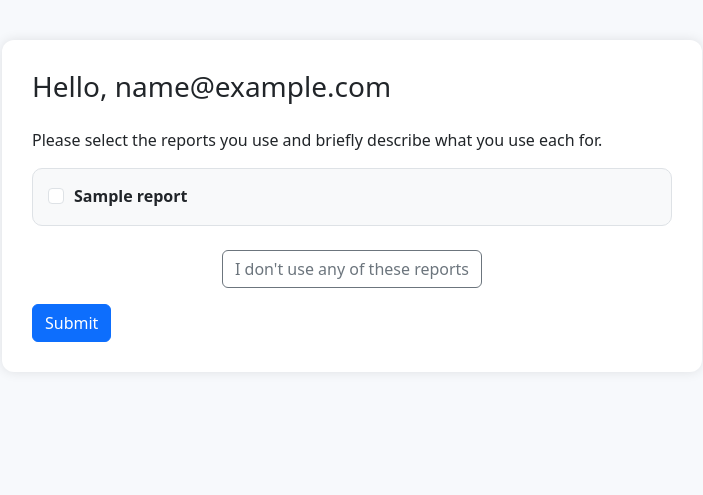
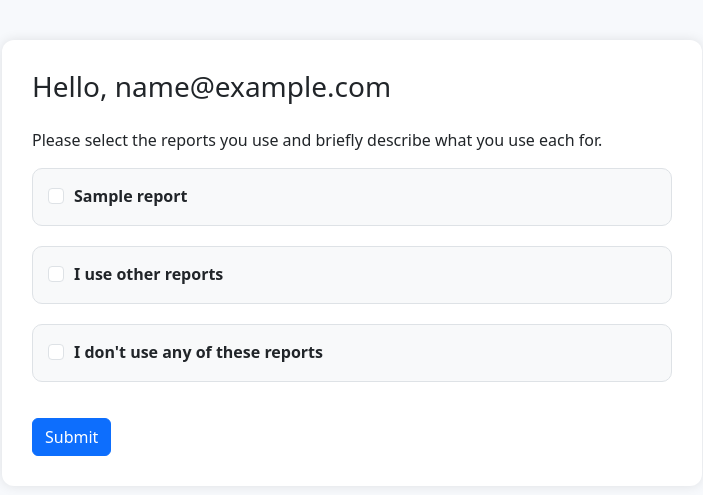
Before and after one commit to CraigVanDijk/exim-report-form-app, a Flask app: template templates/form.html in a window 1280 px wide. Shown: the top 495 px of the page, without its empty margins (288-991 px from the left). Run offline with Flask 3, Linux system fonts and the light colour scheme; the template is opened without the code that fills it: most values are stand-ins (such as "Sample title", 1, 10 or a date in 2020).

Commit message:
Update UI

```diff
--- a/templates/form.html
+++ b/templates/form.html
@@ -58,12 +58,26 @@
             </div>
             {% endfor %}
 
-            <!-- "I don't use any of these reports" Button -->
-            <div class="text-center mt-4">
-                <button type="button" class="btn btn-outline-secondary" id="noReportsButton">
+        <!-- New Block: I use other reports -->
+        <div class="report-group">
+            <div class="form-check">
+                <input class="form-check-input" type="checkbox" id="otherReportsCheckbox" name="uses_other_reports">
+                <label class="form-check-label fw-bold" for="otherReportsCheckbox">
+                    I use other reports
+                </label>
+            </div>
+            <textarea class="form-control mt-2 report-reason" id="otherReportsReason" name="other_reports_reason" rows="2" placeholder="Please describe the other reports you use"></textarea>
+        </div>
+
+        <!-- New Block: I don't use any of these reports -->
+        <div class="report-group">
+            <div class="form-check">
+                <input class="form-check-input" type="checkbox" id="noReportsCheckbox" name="no_reports_used">
+                <label class="form-check-label fw-bold" for="noReportsCheckbox">
                     I don't use any of these reports
-                </button>
+                </label>
             </div>
+        </div>
 
             <!-- Submit Button (with custom validation) -->
             <button type="button" class="btn btn-primary mt-3" id="validateBeforeSubmit">Submit</button>
@@ -90,9 +104,8 @@
     </div>
 </div>
 
-<!-- JavaScript for validation and modal control -->
 <script>
-    // Show/hide textareas when checkboxes change
+    // Toggle individual report textareas
     document.querySelectorAll(".report-checkbox").forEach((checkbox) => {
         checkbox.addEventListener("change", function () {
             const report = this.dataset.report;
@@ -104,23 +117,57 @@
                 textarea.value = "";
                 textarea.classList.remove("is-invalid");
             }
+
+            // Uncheck "noReportsCheckbox" if any report is checked
+            if (this.checked) {
+                document.getElementById("noReportsCheckbox").checked = false;
+            }
         });
     });
 
-    // Custom form validation before showing modal
+    // Toggle "other reports" textarea
+    const otherReportsCheckbox = document.getElementById("otherReportsCheckbox");
+    const otherReportsReason = document.getElementById("otherReportsReason");
+    otherReportsCheckbox.addEventListener("change", function () {
+        if (this.checked) {
+            otherReportsReason.style.display = "block";
+            document.getElementById("noReportsCheckbox").checked = false;
+        } else {
+            otherReportsReason.style.display = "none";
+            otherReportsReason.value = "";
+            otherReportsReason.classList.remove("is-invalid");
+        }
+    });
+
+    // Handle "I don't use any reports" logic
+    document.getElementById("noReportsCheckbox").addEventListener("change", function () {
+        if (this.checked) {
+            // Uncheck all report checkboxes
+            document.querySelectorAll(".report-checkbox, #otherReportsCheckbox").forEach((cb) => {
+                cb.checked = false;
+            });
+
+            // Hide and clear all textareas
+            document.querySelectorAll(".report-reason").forEach((ta) => {
+                ta.style.display = "none";
+                ta.value = "";
+                ta.classList.remove("is-invalid");
+            });
+        }
+    });
+
+    // Form validation and modal trigger
     document.getElementById("validateBeforeSubmit").addEventListener("click", function () {
         const checkboxes = document.querySelectorAll(".report-checkbox");
         let valid = true;
-        let missingReasonFor = [];
 
         checkboxes.forEach((checkbox) => {
             const report = checkbox.dataset.report;
             const textarea = document.querySelector(`textarea[data-report="${report}"]`);
             if (checkbox.checked) {
                 if (!textarea.value.trim()) {
+                    textarea.classList.add("is-invalid");
                     valid = false;
-                    missingReasonFor.push(report);
-                    textarea.classList.add("is-invalid");
                 } else {
                     textarea.classList.remove("is-invalid");
                 }
@@ -129,8 +176,13 @@
             }
         });
 
+        if (otherReportsCheckbox.checked && !otherReportsReason.value.trim()) {
+            otherReportsReason.classList.add("is-invalid");
+            valid = false;
+        }
+
         if (!valid) {
-            alert("Please provide a reason for every selected report:\n- " + missingReasonFor.join("\n- "));
+            alert("Please provide a reason for every selected report.");
             return;
         }
 
@@ -138,39 +190,15 @@
         confirmModal.show();
     });
 
-    // Handle 'I don't use any reports' button
-    document.getElementById("noReportsButton").addEventListener("click", function () {
-        const checkboxes = document.querySelectorAll(".report-checkbox");
-        const textareas = document.querySelectorAll(".report-reason");
-
-        // Uncheck all and hide/clear textareas
-        checkboxes.forEach((cb) => cb.checked = false);
-        textareas.forEach((ta) => {
-            ta.value = "";
-            ta.style.display = "none";
-            ta.classList.remove("is-invalid");
-        });
-
-        // Add hidden input to indicate no reports used
-        let form = document.getElementById("reportForm");
-        let existingHidden = document.querySelector('input[name="no_reports_used"]');
-        if (!existingHidden) {
-            let hiddenInput = document.createElement("input");
-            hiddenInput.type = "hidden";
-            hiddenInput.name = "no_reports_used";
-            hiddenInput.value = "true";
-            form.appendChild(hiddenInput);
-        }
-
-        const confirmModal = new bootstrap.Modal(document.getElementById("confirmModal"));
-        confirmModal.show();
-    });
-
-    // Submit form on confirm
+    // Final submission
     document.getElementById("confirmSubmitButton").addEventListener("click", function () {
         document.getElementById("reportForm").submit();
     });
+
+    // Initialize hidden state on load
+    otherReportsReason.style.display = "none";
 </script>
+
 
 </body>
 </html>
```
